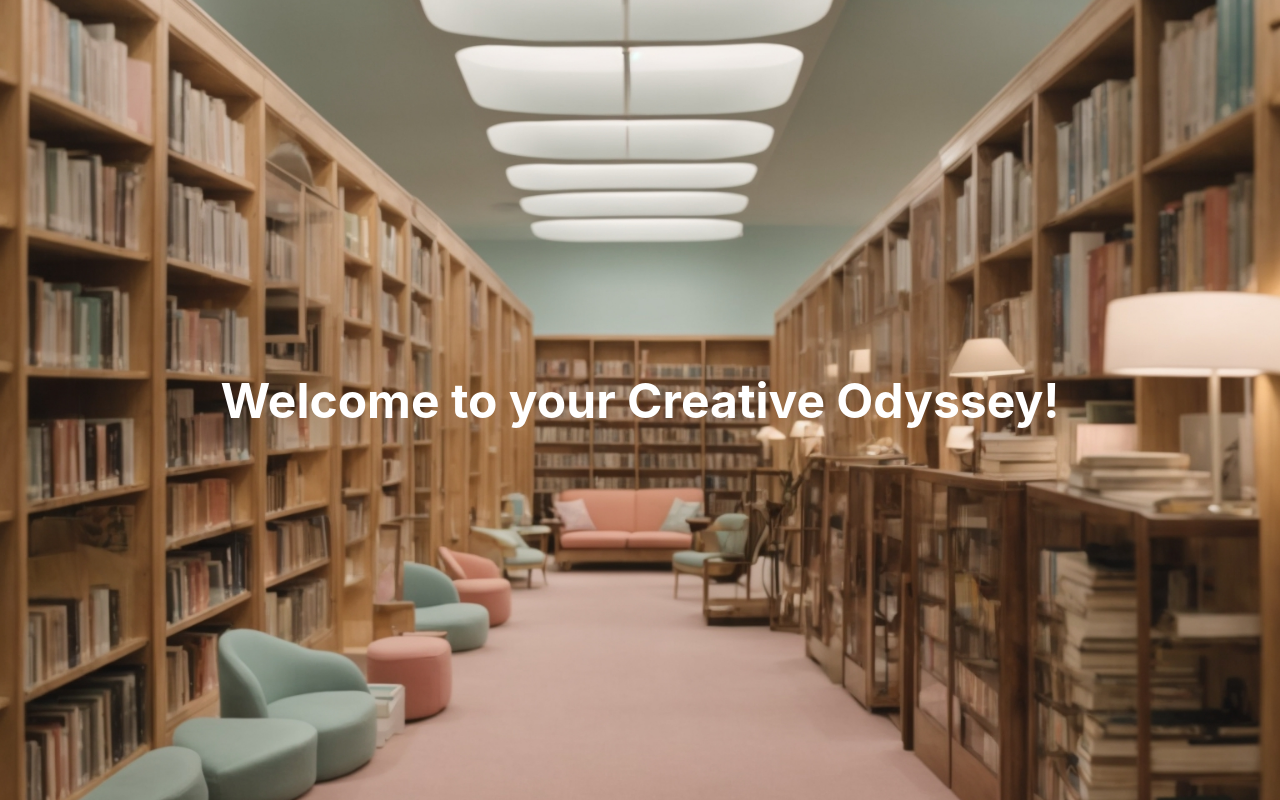
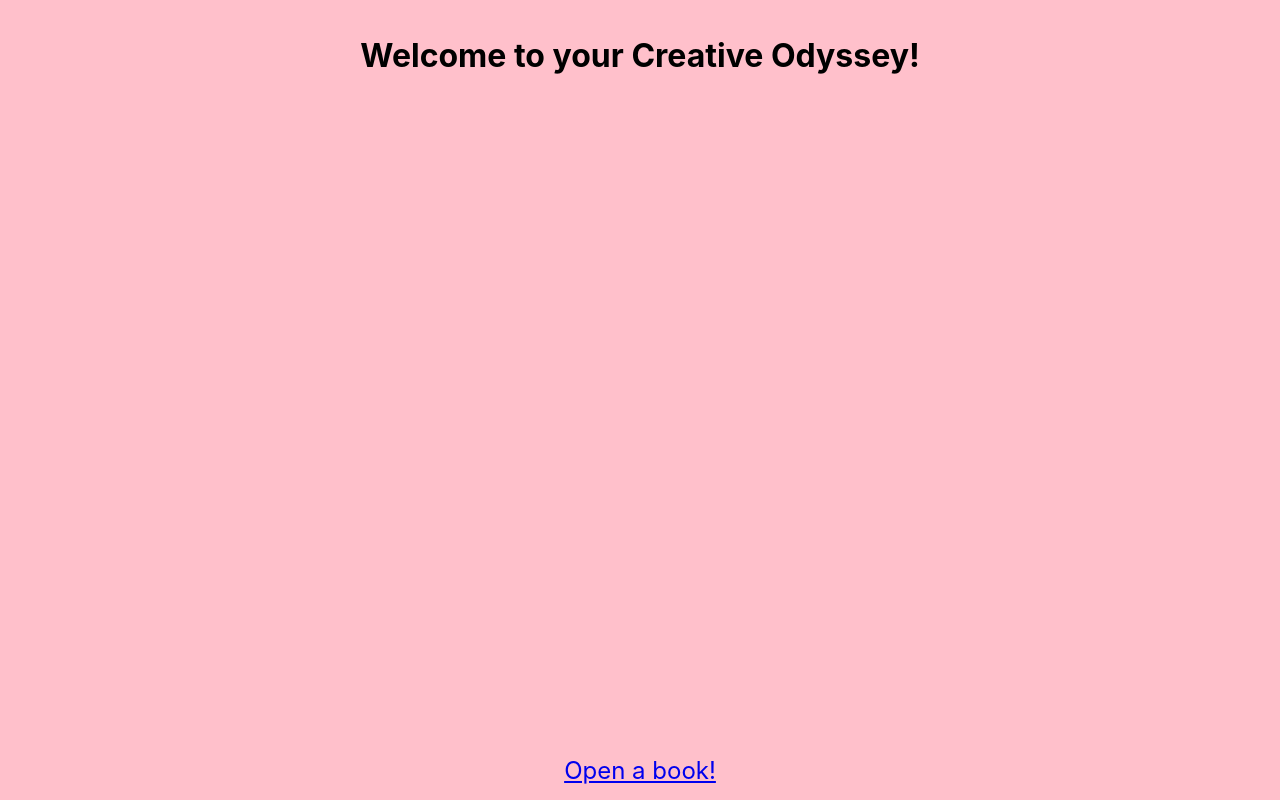
Before and after one commit to beatrizbb99/odyssey, a Next.js app: page / in a window 1280 px wide. Built offline with nearby package versions, Linux system fonts and the light colour scheme; no server answers.

Commit message:
try to add the animations correctly...

```diff
--- a/package.json
+++ b/package.json
@@ -12,10 +12,12 @@
     "@fortawesome/fontawesome-svg-core": "^6.5.2",
     "@fortawesome/free-solid-svg-icons": "^6.5.2",
     "@fortawesome/react-fontawesome": "^0.2.2",
-    "@react-three/drei": "^9.106.0",
+    "@react-three/drei": "^9.108.1",
     "@react-three/fiber": "^8.16.8",
+    "@types/three": "^0.166.0",
     "firebase": "^10.12.2",
     "framer-motion": "^11.2.10",
+    "gsap": "^3.12.5",
     "next": "14.2.3",
     "react": "^18",
     "react-dom": "^18",
--- a/src/pages/ModelViewer.tsx
+++ b/src/pages/ModelViewer.tsx
@@ -1,16 +1,44 @@
-import React, { Suspense, useState, useEffect } from 'react';
+import React, { Suspense, useState, useEffect, useRef } from 'react';
 import { Canvas, useLoader } from '@react-three/fiber';
-import { OrbitControls, Html } from '@react-three/drei';
-import { GLTFLoader } from 'three/examples/jsm/loaders/GLTFLoader.js';
+import { OrbitControls, Html, useGLTF, useAnimations } from '@react-three/drei';
 import { storage } from '../api/firebase';
 import { ref, getDownloadURL } from 'firebase/storage';
+import * as THREE from 'three';
 
-const Model: React.FC<{ url: string }> = ({ url }) => {
-  const gltf = useLoader(GLTFLoader, url);
-  return <primitive object={gltf.scene} scale={[1, 1, 1]} position={[0, 0, 0]} />;
+interface ModelProps {
+  url: string;
+}
+
+const Model: React.FC<ModelProps> = ({ url }) => {
+  const { scene, animations } = useGLTF(url);
+  const group = useRef<THREE.Group>(null);
+  const { actions } = useAnimations(animations, group);
+
+  useEffect(() => {
+    if (actions && animations.length > 0) {
+      Object.values(actions).forEach((action) => {
+        if (action) {
+          action.play();
+        }
+      });
+    }
+  }, [actions, animations]);
+
+  return (
+    <primitive
+      object={scene.clone()}
+      ref={group}
+      scale={[1, 1, 1]}
+      position={[0, 0, 0]}
+    />
+  );
 };
 
-const ModelViewer: React.FC<{ modelName: string }> = ({ modelName }) => {
+interface ModelViewerProps {
+  modelName: string;
+}
+
+const ModelViewer: React.FC<ModelViewerProps> = ({ modelName }) => {
   const [modelUrl, setModelUrl] = useState<string | null>(null);
   const [error, setError] = useState<string | null>(null);
 
@@ -32,7 +60,7 @@ const ModelViewer: React.FC<{ modelName: string }> = ({ modelName }) => {
   return (
     <div style={{ width: '100vw', height: '100vh' }}>
       {error && <p>{error}</p>}
-      {!error && modelUrl && (
+      {modelUrl && (
         <Canvas
           frameloop="demand"
           camera={{ position: [-4, 3, 6], fov: 45, near: 0.1, far: 1000 }}
--- a/src/pages/index.tsx
+++ b/src/pages/index.tsx
@@ -2,14 +2,28 @@ import React from 'react';
 import { motion } from 'framer-motion';
 import Link from 'next/link';
 import { useAppContext } from '../contexts/AppContext';
-import styles from '../styles/Home.module.css';
+import ModelViewer from './ModelViewer'; // Import the updated ModelViewer component
 
 const Home: React.FC = () => {
   const { title } = useAppContext();
 
+  const styles = {
+    minHeight: '100vh',
+    display: 'flex',
+    justifyContent: 'center',
+    alignItems: 'center',
+    overflow: 'hidden', // Prevent scrolling
+    backgroundColor: '#ffc0cb', // Pastel pink background
+  };
+
   return (
-    <div className={styles.container}>
-      <section className={styles.section1}>
+    <div style={styles}>
+      <motion.div
+        initial={{ opacity: 0 }}
+        animate={{ opacity: 1 }}
+        transition={{ duration: 1 }}
+        style={{ textAlign: 'center', maxWidth: '800px' }}
+      >
         <motion.h1
           initial={{ opacity: 0, y: -50 }}
           animate={{ opacity: 1, y: 0 }}
@@ -17,27 +31,20 @@ const Home: React.FC = () => {
         >
           {title}
         </motion.h1>
-        <motion.div
-          initial={{ opacity: 0, y: 50 }}
-          animate={{ opacity: 1, y: 0 }}
-          transition={{ duration: 1, delay: 0.5 }}
-        >
-          <Link href="#section2" passHref>
-          </Link>
-        </motion.div>
-      </section>
-      <section id="section2" className={styles.section2}>
-        <motion.div
-          className={styles.content}
+        <div style={{ width: '100%', height: '80vh', position: 'relative' }}> {/* Adjust height as needed */}
+          <ModelViewer modelName="one_ring" /> {/* Replace with your actual model name */}
+        </div>
+        <Link href="/page2" passHref>
+          <motion.span
             initial={{ opacity: 0 }}
             animate={{ opacity: 1 }}
             transition={{ duration: 1 }}
+            style={{ cursor: 'pointer', display: 'block', marginTop: '20px', fontSize: '1.5rem' }}
           >
-          <Link href="/page2" passHref>
-              open a book!
+            Open a book!
+          </motion.span>
         </Link>
       </motion.div>
-      </section>
     </div>
   );
 };
--- a/src/types/types.ts
+++ b/src/types/types.ts
@@ -10,3 +10,9 @@ export interface Story {
     title: string;
     chapters: Chapter[];
 }
+
+
+export interface Model {
+    id: string;
+    name: string;
+}
```
Also changed, not shown: src/pages/page1.tsx (deleted, +0 -28 lines), src/pages/page2.tsx (+6 -3 lines), 1 other file (tests, documents, lock files or other folders). Lines whose indentation alone changed are shown as unchanged.
